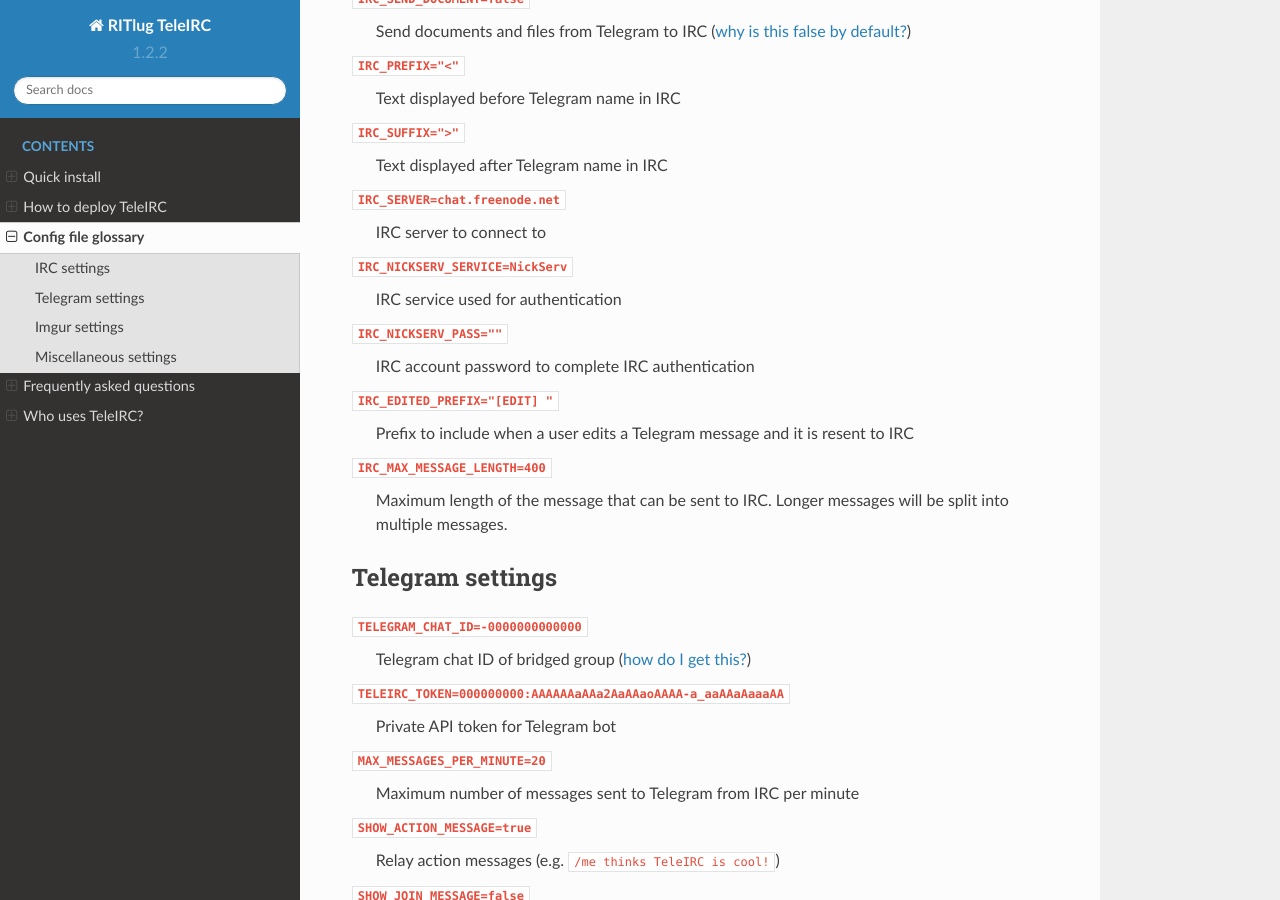
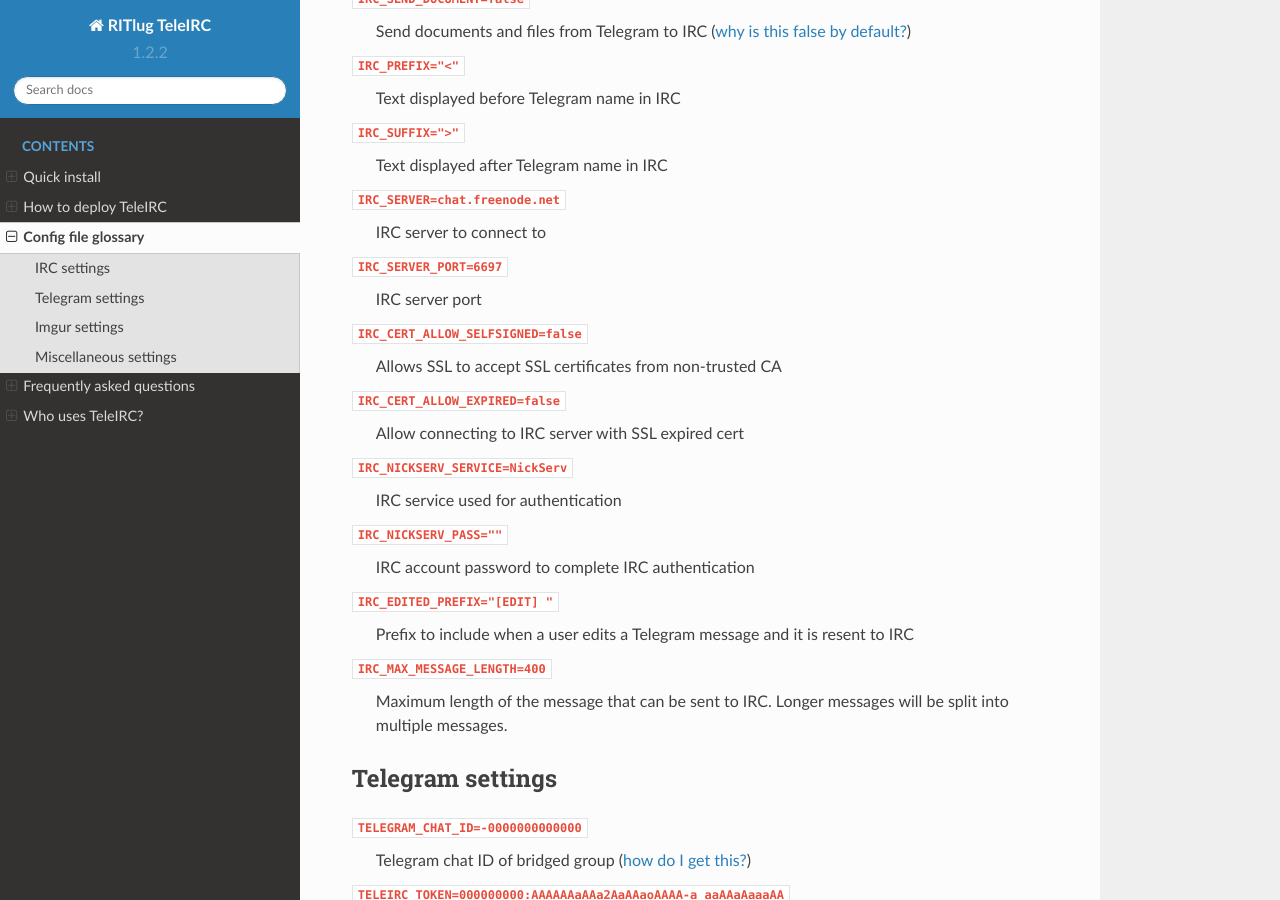
Before and after one commit to RITlug/teleirc, a Sphinx documentation site: the page built from docs/config-file-glossary.rst, in a window 1280 px wide and 900 px high, scrolled down 568 px. Built offline with Sphinx 7.4.7 and the Read the Docs theme 2.0.0, drawn with Linux system fonts in a browser that asks for light colours; formulas are drawn with MathJax 3.

Commit message:
Add additional documentation to the config glossary
This commit adds docs for the IRC port and SSL certs

```diff
--- a/docs/config-file-glossary.rst
+++ b/docs/config-file-glossary.rst
@@ -34,6 +34,15 @@ IRC settings
 
 ``IRC_SERVER=chat.freenode.net``
     IRC server to connect to
+
+``IRC_SERVER_PORT=6697``
+    IRC server port
+
+``IRC_CERT_ALLOW_SELFSIGNED=false``
+    Allows SSL to accept SSL certificates from non-trusted CA
+
+``IRC_CERT_ALLOW_EXPIRED=false``
+    Allow connecting to IRC server with SSL expired cert
 
 ``IRC_NICKSERV_SERVICE=NickServ``
     IRC service used for authentication
```
